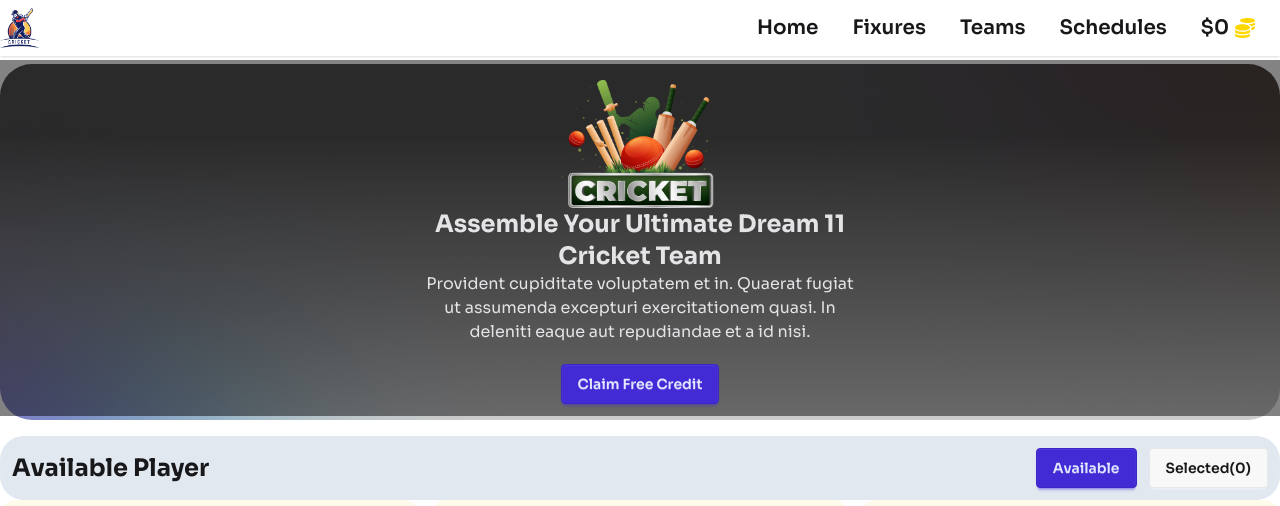
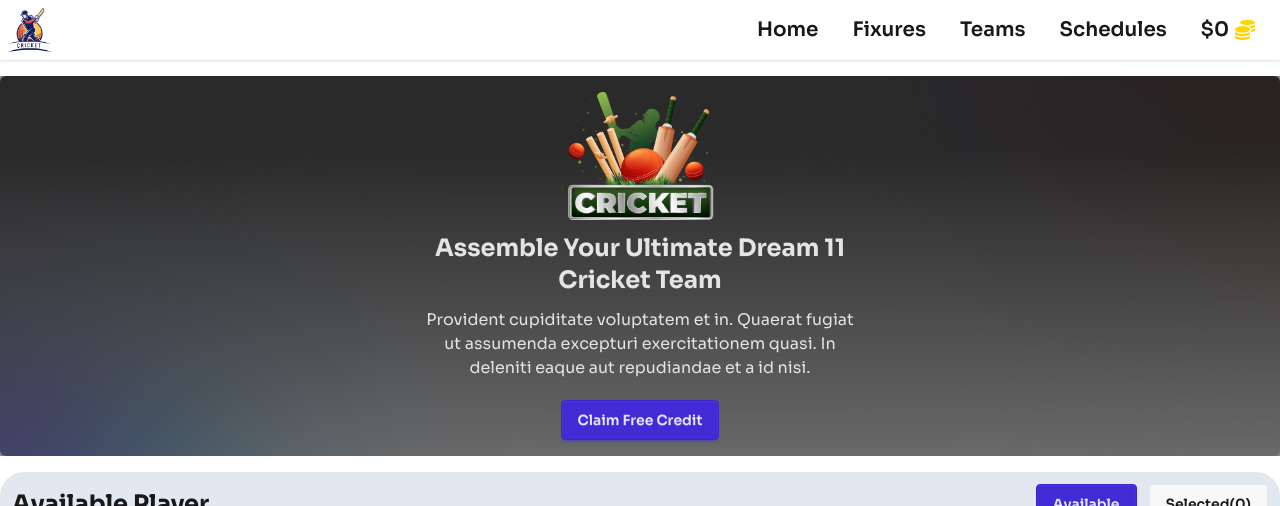
Before and after one commit to nur127/REACT-BPL-XI, a React (Vite) app: page / in a window 1280 px wide. Shown: the top 506 px of the page. Built offline with nearby package versions, Linux system fonts and the light colour scheme.

Commit message:
add footer and absolute section Updated

```diff
--- a/src/component/Header/Header.jsx
+++ b/src/component/Header/Header.jsx
@@ -5,10 +5,10 @@ import { FaCoins } from "react-icons/fa";
 
 const Header = ({ handleSetMoney, money }) => {
     return (
-        <div className='text-center'>
-            <div className="  bg-base-100 shadow-sm flex justify-between items-center">
+        <div className='text-center '>
+            <div className="  bg-base-100 shadow-sm flex justify-between items-center mb-4">
                 <div>
-                    <img className='w-10 h-10' src={Logo} alt="" />
+                    <img className='w-10 h-10 md:w-15 md:h-15 p-2'  src={Logo} alt="" />
                 </div>
                 <div className="menu menu-horizontal">
                     <a href='#' className="btn btn-ghost md:text-xl">Home</a>
@@ -23,7 +23,8 @@ const Header = ({ handleSetMoney, money }) => {
 
             </div>
             <div
-                className="hero bg-white w-full h-2/3 rounded-4xl space-y-2 text-center mt-2"
+                className="hero w-full max-h-2/3
+                 rounded-md text-center mt-2"
                 style={{
                     backgroundImage: `
         linear-gradient(180deg, rgba(0,0,0,.7) 20%, rgba(0,0,0,.2) 100%),
@@ -34,9 +35,9 @@ const Header = ({ handleSetMoney, money }) => {
                     backgroundRepeat: 'no-repeat',
                 }}
             >
-                <div className="hero-overlay"></div>
-                <div className="hero-content text-neutral-content flex-col items-center text-center">
-                    <div className="max-w-md  ">
+                <div className="hero-overlay  "></div>
+                <div className="hero-content text-neutral-content flex-col items-center text-center rounded-md">
+                    <div className="max-w-md  space-y-3">
                         <img className='w-40 mx-auto' src={cricket} alt="" />
                         <h1 className='text-2xl font-bold'>Assemble Your Ultimate Dream 11 Cricket Team</h1>
                         <p className="mb-5">
--- a/src/component/Selected/Selected.jsx
+++ b/src/component/Selected/Selected.jsx
@@ -2,13 +2,12 @@ import SelectedSinglePlayer from "../SelectedSinglePlayer/SelectedSinglePlayer";
 
 const Selected = ({selectedPlayer,handleDeletedPlayer,handleIsActive}) => {
     return (
-        <div>
-            <h1>Selected:{selectedPlayer.length}</h1>
+        <div className="mt-4 pb-48">
 
             {
                 selectedPlayer.map(player => <SelectedSinglePlayer handleDeletedPlayer={handleDeletedPlayer} player={player}></SelectedSinglePlayer>)
             }
-             <button onClick={()=>{handleIsActive("available")}} className="btn btn-active bg-lime-400">Add More Player</button>
+             <button onClick={()=>{handleIsActive("available")}} className="btn btn-active bg-lime-400 mt-5">Add More Player</button>
         </div>
     );
 };
```
